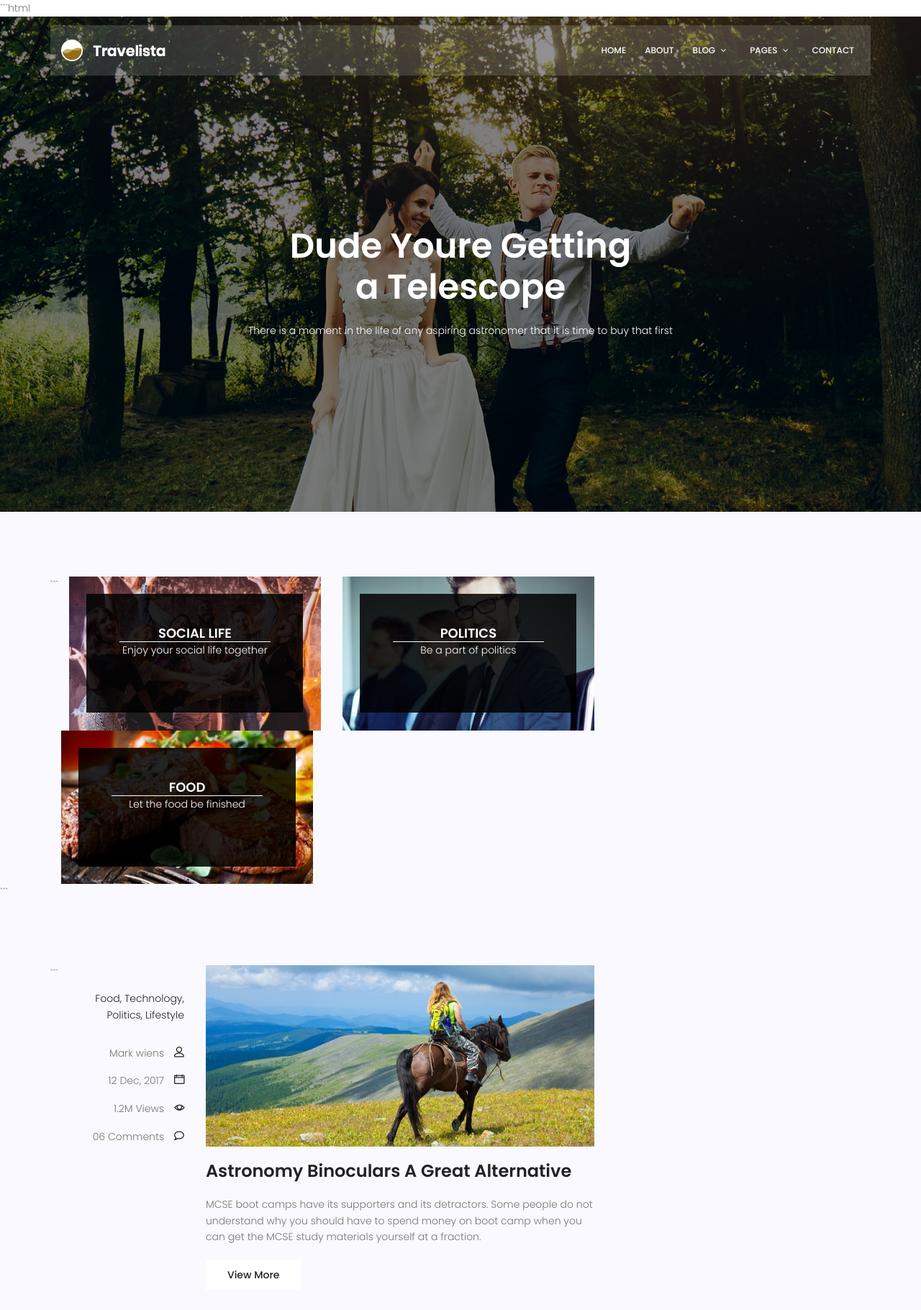
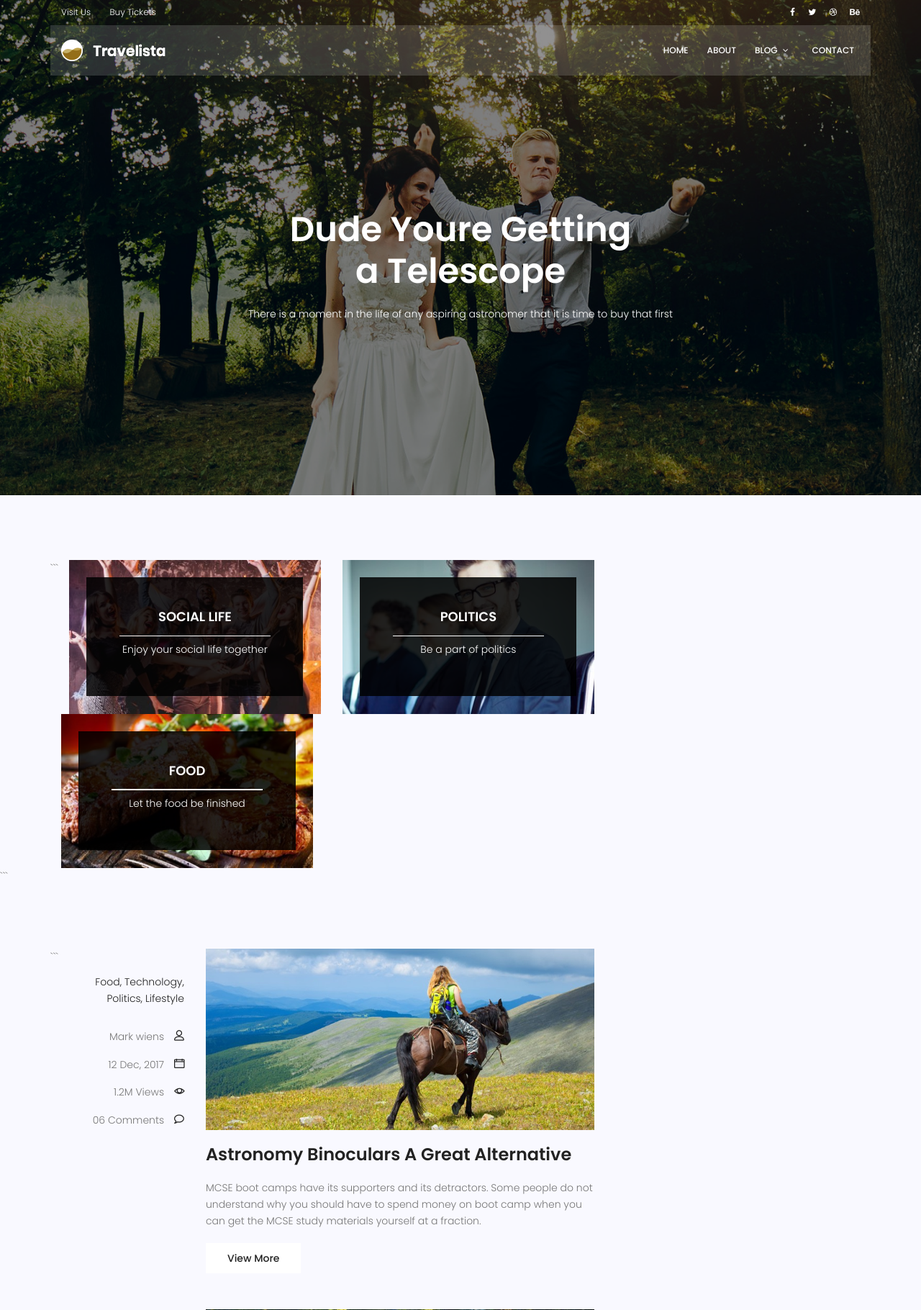
Before and after one commit to sajadzne/mysite, a Django app: page /blog in a window 1280 px wide. Shown: the top 1820 px of the page at 72% size. Run offline with Django 5.2, Linux system fonts and the light colour scheme; some libraries are stand-ins or nearby versions.

Commit message:
it was a mistake
a mistake was in base.html that i removed it

````diff
--- a/templates/base.html
+++ b/templates/base.html
@@ -1,4 +1,3 @@
-```html
 {% load static %}
 <!DOCTYPE html>
 <html lang="zxx" class="no-js">
@@ -118,53 +117,7 @@
                         </li>
 
 
-                        <!-- Pages -->
-                        <li class="menu-has-children">
 
-                            <a href="#">Pages</a>
-
-                            <ul>
-
-                                <li>
-                                    <a href="{% url 'website:blog' %}">
-                                        Blog
-                                    </a>
-                                </li>
-
-                                <li>
-                                    <a href="elements.html">
-                                        Elements
-                                    </a>
-                                </li>
-
-                                <!-- Level 2 -->
-                                <li class="menu-has-children">
-
-                                    <a href="#">
-                                        Level 2
-                                    </a>
-
-                                    <ul>
-
-                                        <li>
-                                            <a href="#">
-                                                Item One
-                                            </a>
-                                        </li>
-
-                                        <li>
-                                            <a href="#">
-                                                Item Two
-                                            </a>
-                                        </li>
-
-                                    </ul>
-
-                                </li>
-
-                            </ul>
-
-                        </li>
 
 
                         <!-- Contact -->
````
